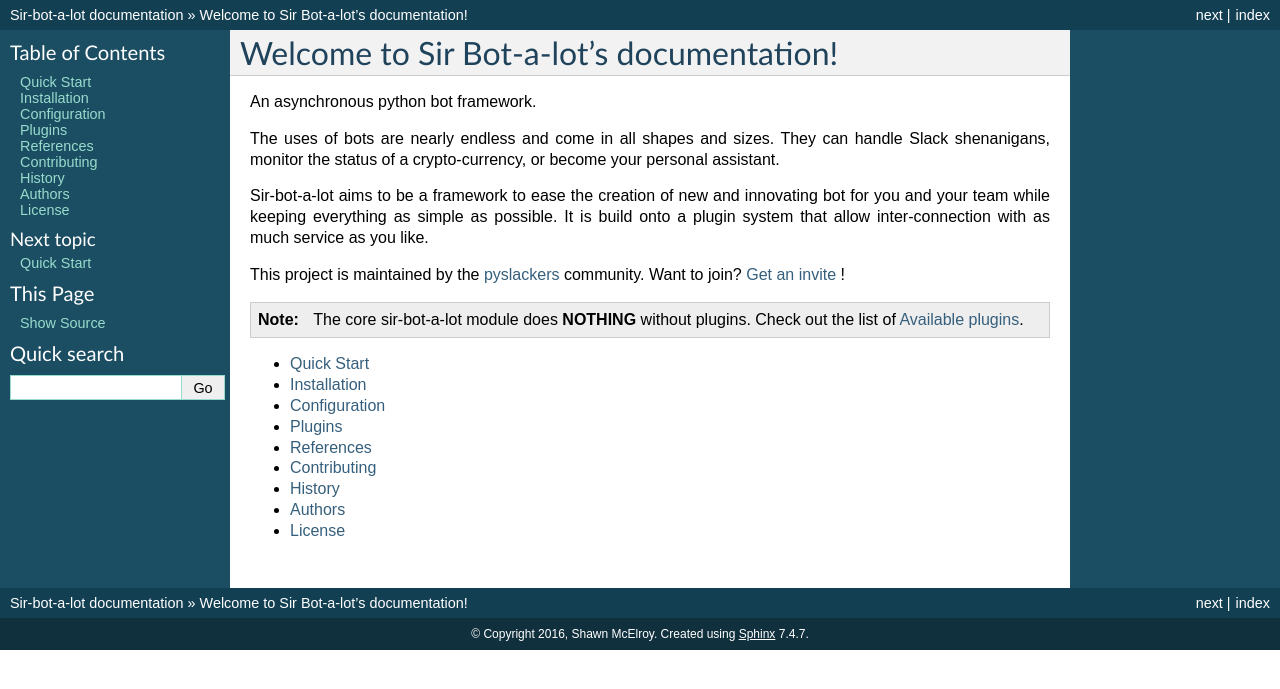
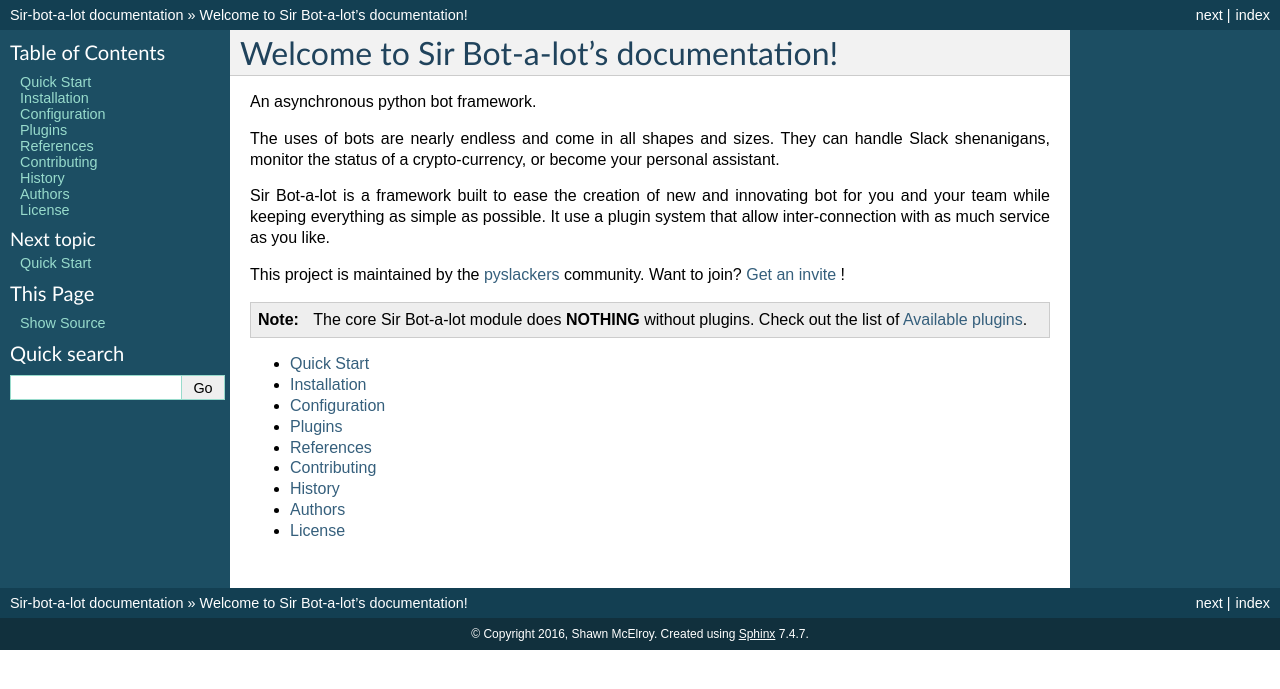
Before and after one commit to pyslackers/sir-bot-a-lot, a Sphinx documentation site: the page built from docs/index.rst, in a window 1280 px wide. Shown: the top 689 px of the page. Built offline with Sphinx 7.4.7, drawn with Linux system fonts in a browser that asks for light colours; the version number could not be read and is left out.

Commit message:
documentation

```diff
--- a/docs/index.rst
+++ b/docs/index.rst
@@ -13,17 +13,16 @@
 They can handle Slack shenanigans, monitor the status of a crypto-currency,
 or become your personal assistant.
 
-Sir-bot-a-lot aims to be a framework to ease the creation of new and innovating
-bot for you and your team while keeping everything as simple as possible. It is
-build onto a plugin system that allow inter-connection with as much service as
-you like.
+Sir Bot-a-lot is a framework built to ease the creation of new and innovating
+bot for you and your team while keeping everything as simple as possible. It use
+a plugin system that allow inter-connection with as much service as you like.
 
 This project is maintained by the `pyslackers`_ community.
 Want to join? `Get an invite`_ !
 
 .. note::
 
-    The core sir-bot-a-lot module does **NOTHING** without plugins.
+    The core Sir Bot-a-lot module does **NOTHING** without plugins.
     Check out the list of :ref:`available plugins`.
 
 .. toctree::
--- a/docs/installation.rst
+++ b/docs/installation.rst
@@ -11,14 +11,14 @@
 
     Not yet released
 
-To install sir-bot-a-lot, run this command in your terminal:
+To install run this command in your terminal:
 
 .. code-block:: console
 
     $ pip install sir-bot-a-lot
 
-This is the preferred method to install sir-bot-a-lot, as it will always
-install the most recent stable release.
+This is the preferred method as it will always install the most recent stable
+release.
 
 If you don't have `pip`_ installed, this `Python installation guide`_ can guide
 you through the process.
--- a/docs/plugins.rst
+++ b/docs/plugins.rst
@@ -58,11 +58,11 @@
 As plugins might need the functionality of other plugins during startup a
 specific order is establish based on each plugin :ref:`conf_starting_priority`.
 
-Sir-bot-a-lot will also wait for a plugin to be fully started before attempting
+Sir Bot-a-lot will also wait for a plugin to be fully started before attempting
 to start the next one. This ensure that no race condition exist in the starting
 process.
 
-When starting a plugin Sir-bot-a-lot create a new asyncio task in order to
+When starting a plugin Sir Bot-a-lot create a new asyncio task in order to
 allow it to run indefinitely.
 
 Example
--- a/docs/quickstart.rst
+++ b/docs/quickstart.rst
@@ -4,7 +4,7 @@
 
 .. note::
 
-    The core sir-bot-a-lot module does **NOTHING** without plugins.
+    The core Sir Bot-a-lot module does **NOTHING** without plugins.
     Check out the list of :ref:`available plugins`.
 
 Installation
@@ -29,7 +29,8 @@
 Configuration
 -------------
 
-To load a custom config file use the :code:`--config` argument or the :code:`SIRBOT_CONFIG` environment variable with the configuration file path.
+To load a custom config file use the :code:`--config` argument or the
+:code:`SIRBOT_CONFIG` environment variable with the configuration file path.
 
 The default configuration file look like this:
 
```
Also changed, not shown: docs/configuration.rst (+5 -6 lines).
